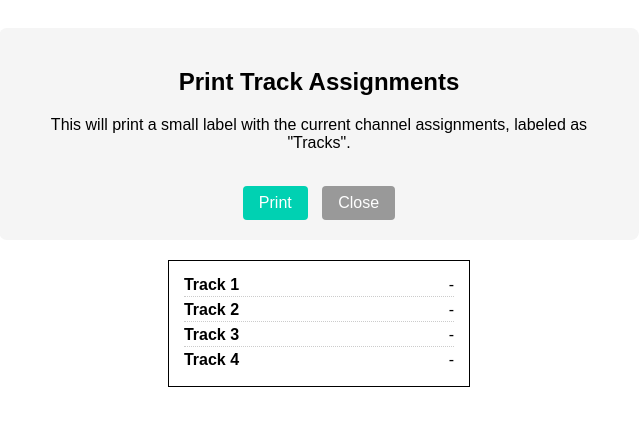
After one commit to schubbydoo/sound-machine, a Flask app: page /print_tracks in a window 1280 px wide. The commit adds this page. Shown: the top 426 px of the page, without its empty margins (321-961 px from the left). Run offline with Flask 3, Linux system fonts and the light colour scheme; data that the repository does not hold is empty.

Commit message:
Add Print Tracks feature and update README

```diff
--- a/db/init_db.py
+++ b/db/init_db.py
@@ -35,7 +35,7 @@ CREATE TABLE IF NOT EXISTS button_mappings (
 
 CREATE TABLE IF NOT EXISTS channels (
     channel_number INTEGER PRIMARY KEY CHECK(channel_number >= 1 AND channel_number <= 4),
-    profile_id INTEGER UNIQUE, -- Prevent same profile on multiple channels if desired, though requirements say "Conflicts should be gracefully handled"
+    profile_id INTEGER,
     FOREIGN KEY (profile_id) REFERENCES profiles(id) ON DELETE SET NULL
 );
 
--- a/web_interface/backend/app.py
+++ b/web_interface/backend/app.py
@@ -145,9 +145,13 @@ def index():
             mappings[r['button_id']] = dict(r)
 
     channels = {}
-    c_rows = conn.execute("SELECT channel_number, profile_id FROM channels").fetchall()
+    c_rows = conn.execute("""
+        SELECT c.channel_number, c.profile_id, p.name
+        FROM channels c
+        LEFT JOIN profiles p ON c.profile_id = p.id
+    """).fetchall()
     for r in c_rows:
-        channels[r['channel_number']] = r['profile_id']
+        channels[r['channel_number']] = {'id': r['profile_id'], 'name': r['name']}
 
     all_files = conn.execute("SELECT * FROM audio_files ORDER BY filename").fetchall()
 
@@ -299,6 +303,22 @@ def print_key(profile_id):
     """, (profile_id,)).fetchall()
     conn.close()
     return render_template('print_key.html', profile=profile, rows=rows)
+
+@app.route('/print_tracks')
+def print_tracks():
+    conn = get_db()
+    channels = {}
+    c_rows = conn.execute("""
+        SELECT c.channel_number, c.profile_id, p.name
+        FROM channels c
+        LEFT JOIN profiles p ON c.profile_id = p.id
+    """).fetchall()
+    conn.close()
+
+    for r in c_rows:
+        channels[r['channel_number']] = {'id': r['profile_id'], 'name': r['name']}
+
+    return render_template('print_tracks.html', channels=channels)
 
 # ---------------- Network Routes ----------------
 
--- /dev/null
+++ b/web_interface/backend/templates/print_tracks.html
@@ -0,0 +1,122 @@
+<!DOCTYPE html>
+<html lang="en">
+<head>
+    <meta charset="UTF-8">
+    <title>Track Assignments</title>
+    <style>
+        body {
+            font-family: sans-serif;
+            padding: 20px;
+            display: flex;
+            flex-direction: column;
+            align-items: center;
+            background: white;
+        }
+        .label-preview-header {
+            margin-bottom: 20px;
+            text-align: center;
+        }
+        /* The label itself */
+        .label-frame {
+            border: 1px solid #000;
+            padding: 4mm;
+            width: 80mm; /* Approximate width, adjustable */
+            box-sizing: border-box;
+        }
+        .track-list {
+            list-style: none;
+            padding: 0;
+            margin: 0;
+        }
+        .track-item {
+            display: flex;
+            justify-content: space-between;
+            align-items: baseline;
+            margin-bottom: 4px;
+            font-size: 12pt;
+            border-bottom: 1px dotted #ccc;
+            padding-bottom: 2px;
+        }
+        .track-item:last-child {
+            margin-bottom: 0;
+            border-bottom: none;
+        }
+        .track-label {
+            font-weight: bold;
+            margin-right: 10px;
+            white-space: nowrap;
+        }
+        .track-value {
+            text-align: right;
+            font-weight: normal;
+            overflow: hidden;
+            text-overflow: ellipsis;
+            white-space: nowrap;
+        }
+
+        .no-print {
+            margin-bottom: 20px;
+            text-align: center;
+            padding: 20px;
+            background: #f5f5f5;
+            border-radius: 8px;
+            width: 100%;
+            max-width: 600px;
+        }
+        button {
+            padding: 8px 16px;
+            font-size: 16px;
+            cursor: pointer;
+            background: #00d1b2;
+            color: white;
+            border: none;
+            border-radius: 4px;
+        }
+        button:hover {
+            background: #00c4a7;
+        }
+        button.close {
+            background: #999;
+            margin-left: 10px;
+        }
+
+        @media print {
+            .no-print { display: none; }
+            body {
+                padding: 0;
+                margin: 0;
+                display: block;
+            }
+            .label-frame {
+                margin: 10mm; /* Margin on the paper */
+            }
+        }
+    </style>
+</head>
+<body>
+    <div class="no-print">
+        <h2>Print Track Assignments</h2>
+        <p>This will print a small label with the current channel assignments, labeled as "Tracks".</p>
+        <br>
+        <button onclick="window.print()">Print</button>
+        <button class="close" onclick="window.close()">Close</button>
+    </div>
+
+    <div class="label-frame">
+        <div class="track-list">
+            {% for i in range(1, 5) %}
+            <div class="track-item">
+                <span class="track-label">Track {{ i }}</span>
+                <span class="track-value">
+                    {% if channels.get(i) %}
+                        {{ channels[i].name }}
+                    {% else %}
+                        -
+                    {% endif %}
+                </span>
+            </div>
+            {% endfor %}
+        </div>
+    </div>
+</body>
+</html>
```
Also changed, not shown: config/wifi.json (+6 -1 lines), db/migrate_remove_unique.py (added, +49 -0 lines), web_interface/backend/templates/index.html (+8 -3 lines), README.md, fix_audio_v2.py (line endings or trailing spaces), 1 other file.
